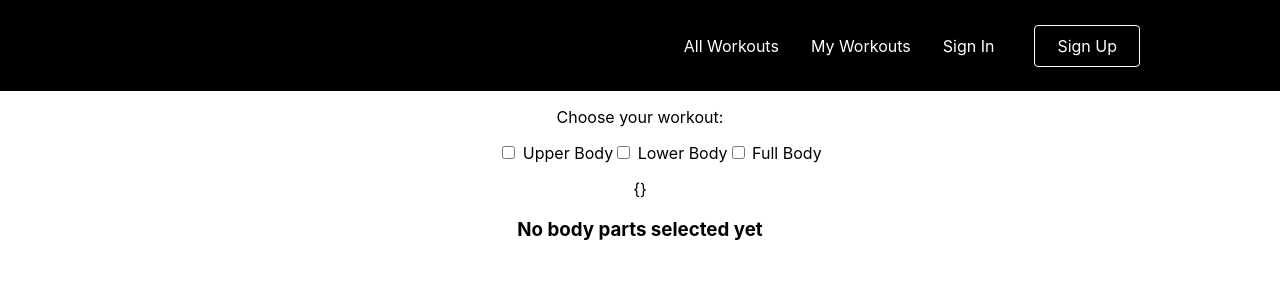
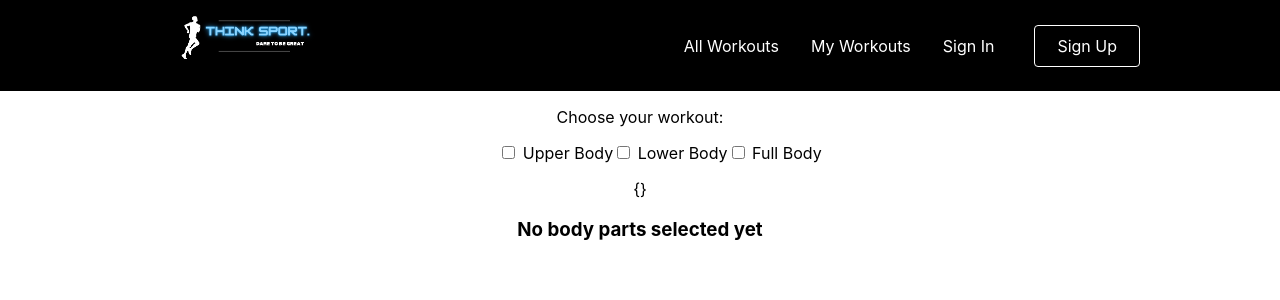
Before and after one commit to NBenzineb/sportsapp10, a React (Create React App) app: page /workouts in a window 1280 px wide. Shown: the top 300 px of the page. Built offline with nearby package versions, Linux system fonts and the light colour scheme.

Commit message:
resized logo

```diff
--- a/src/components/navbar.js
+++ b/src/components/navbar.js
@@ -17,7 +17,7 @@ const Navbar = () => {
         <>
            <Nav>
             <NavLogo to="/">
-                {/* <img src={tslogo} /> */}
+                <img src={tslogo} width={150} height={93} />
             </NavLogo>
             <Bars />
 
```
